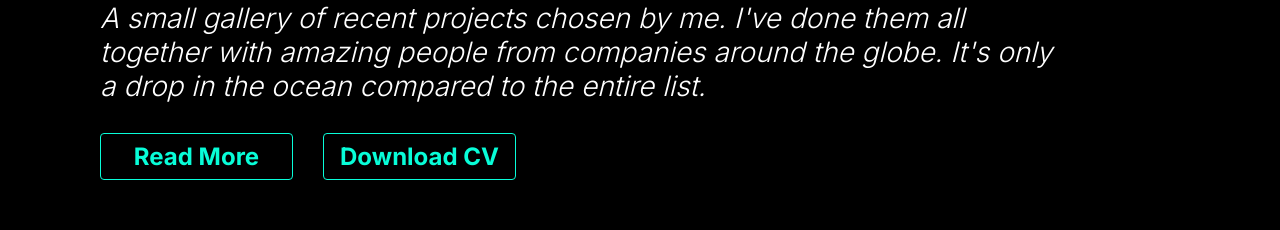
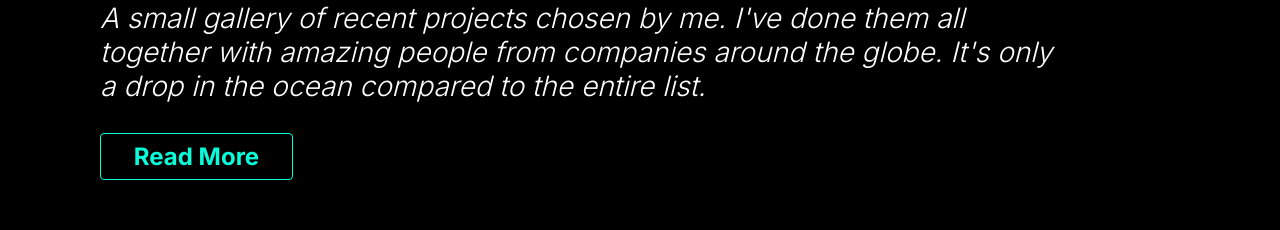
Before and after one commit to TheDa21crj/Portfolio, a React (Vite) app: page / in a window 1280 px wide. Shown: the part 900-1130 px from the top of the page. Built offline with nearby package versions, Linux system fonts and the light colour scheme.

Commit message:
Update Bio.jsx

```diff
--- a/src/Components/Home/Bio.jsx
+++ b/src/Components/Home/Bio.jsx
@@ -16,7 +16,9 @@ export default function Bio() {
         <button className={BCss.ReadMore}>
           <p>Read More</p>
         </button>
-        <div className={BCss.downloadtext}>Download CV</div>
+        {/* <div className={BCss.downloadtext}>
+          <p>Download CV</p>
+        </div> */}
       </div>
     </div>
   );
```
